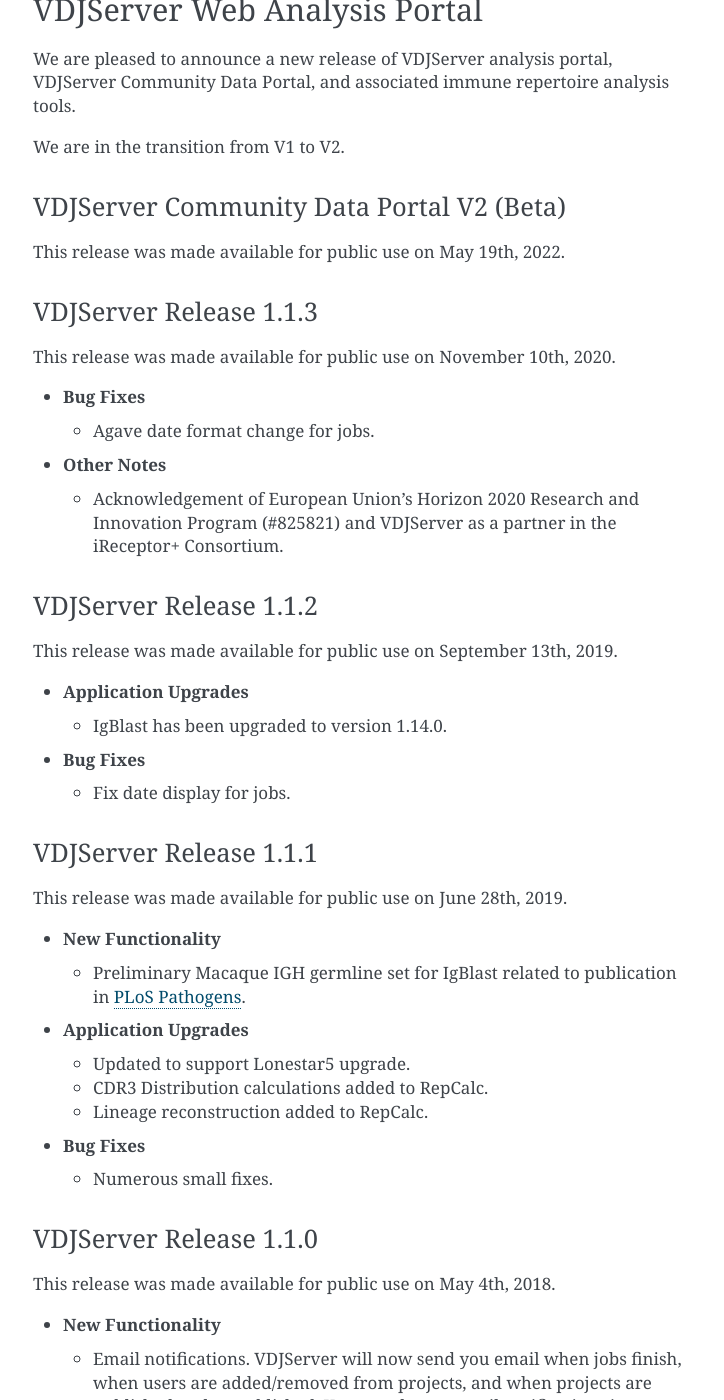
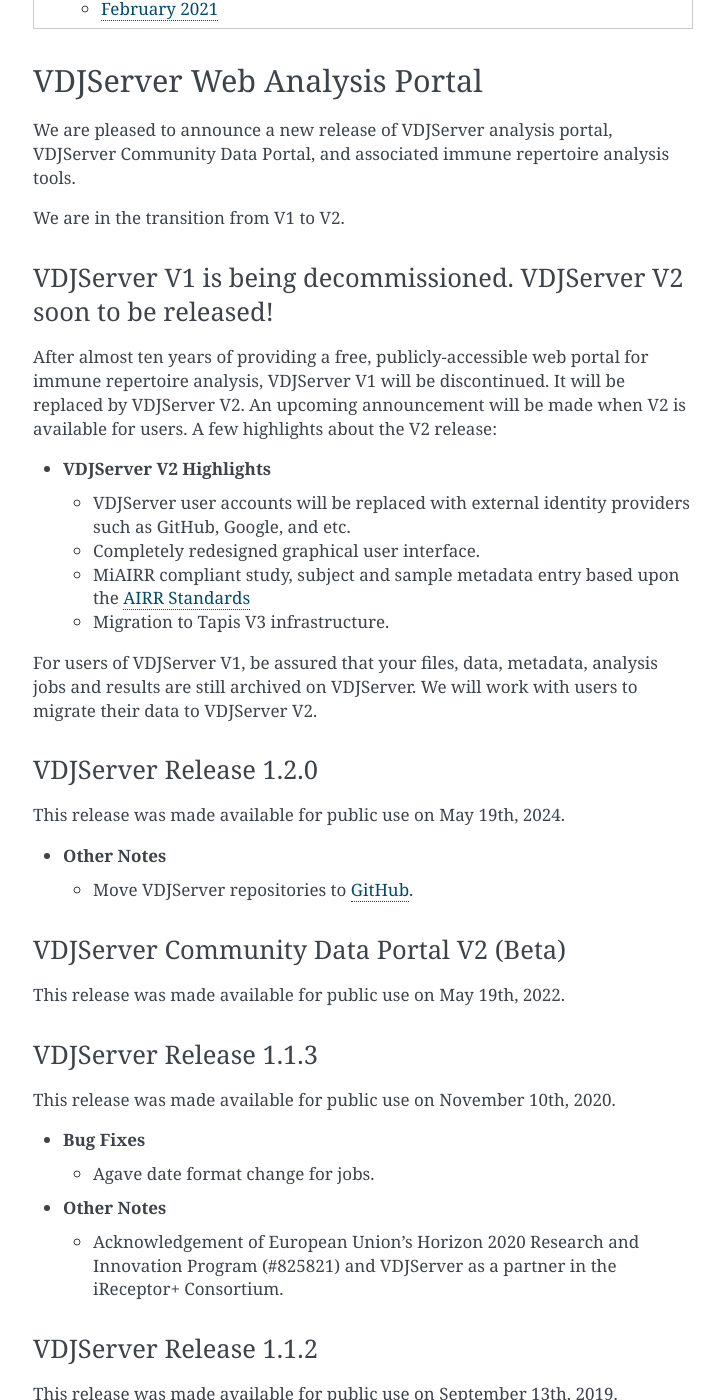
Before and after one commit to vdjserver/vdjserver-doc, a Sphinx documentation site: the page built from docs/user/releases.rst, in a window 1280 px wide and 1400 px high, scrolled down 620 px. Shown: the whole window, without its empty margins (387-1111 px from the left). Built offline with Sphinx 7.4.7, drawn with Linux system fonts in a browser that asks for light colours; some of the changed text lies outside the part shown.

Commit message:
V1 decommission announcement

```diff
--- a/docs/user/releases.rst
+++ b/docs/user/releases.rst
@@ -17,6 +17,34 @@
 Community Data Portal, and associated immune repertoire analysis tools.
 
 We are in the transition from V1 to V2.
+
+VDJServer V1 is being decommissioned. VDJServer V2 soon to be released!
+=======================================================================
+
+After almost ten years of providing a free, publicly-accessible web portal for
+immune repertoire analysis, VDJServer V1 will be discontinued. It will be replaced
+by VDJServer V2. An upcoming announcement will be made when V2 is available for users.
+A few highlights about the V2 release:
+
++ **VDJServer V2 Highlights**
+
+  + VDJServer user accounts will be replaced with external identity providers such as GitHub, Google, and etc.
+  + Completely redesigned graphical user interface.
+  + MiAIRR compliant study, subject and sample metadata entry based upon the `AIRR Standards <https://docs.airr-community.org>`_
+  + Migration to Tapis V3 infrastructure.
+
+For users of VDJServer V1, be assured that your files, data, metadata, analysis jobs
+and results are still archived on VDJServer. We will work with users to migrate their
+data to VDJServer V2.
+
+VDJServer Release 1.2.0
+=======================
+
+This release was made available for public use on May 19th, 2024.
+
++ **Other Notes**
+
+  + Move VDJServer repositories to `GitHub <https://github.com/vdjserver>`_.
 
 VDJServer Community Data Portal V2 (Beta)
 =========================================
```
